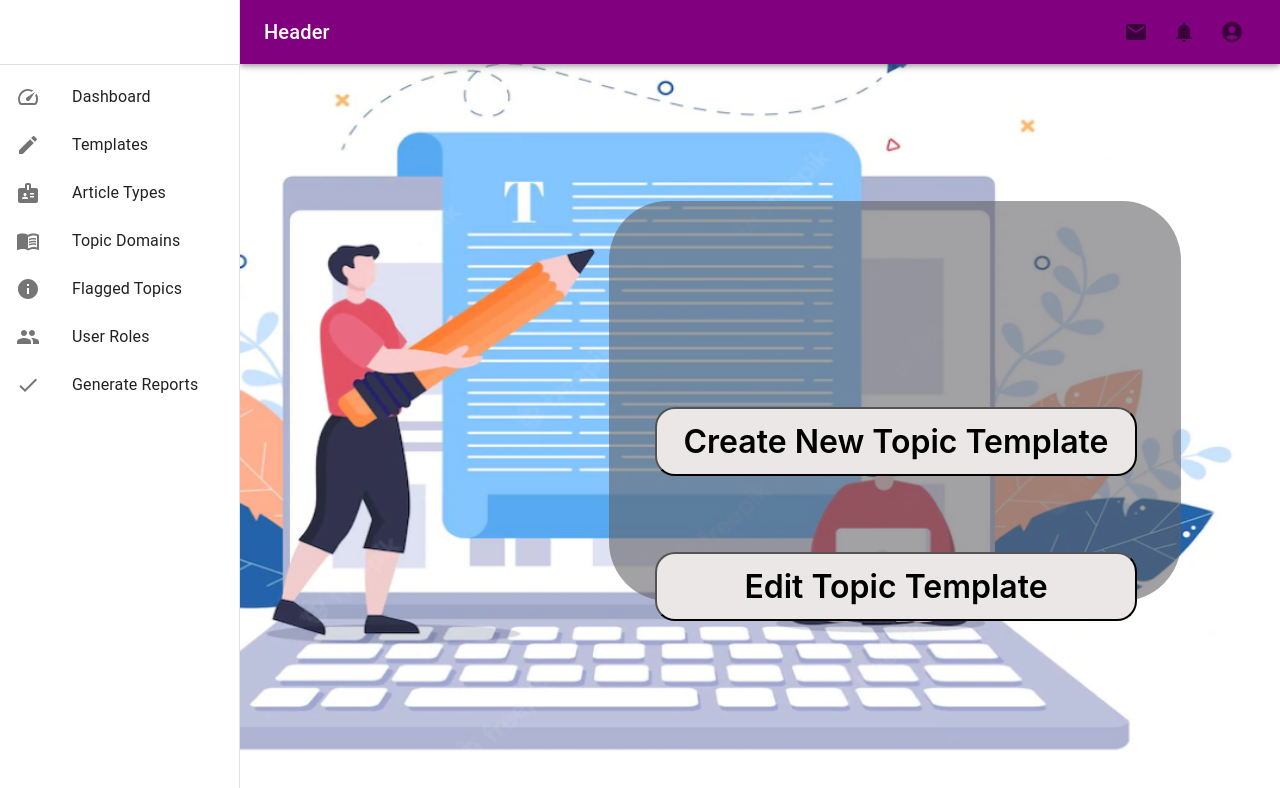
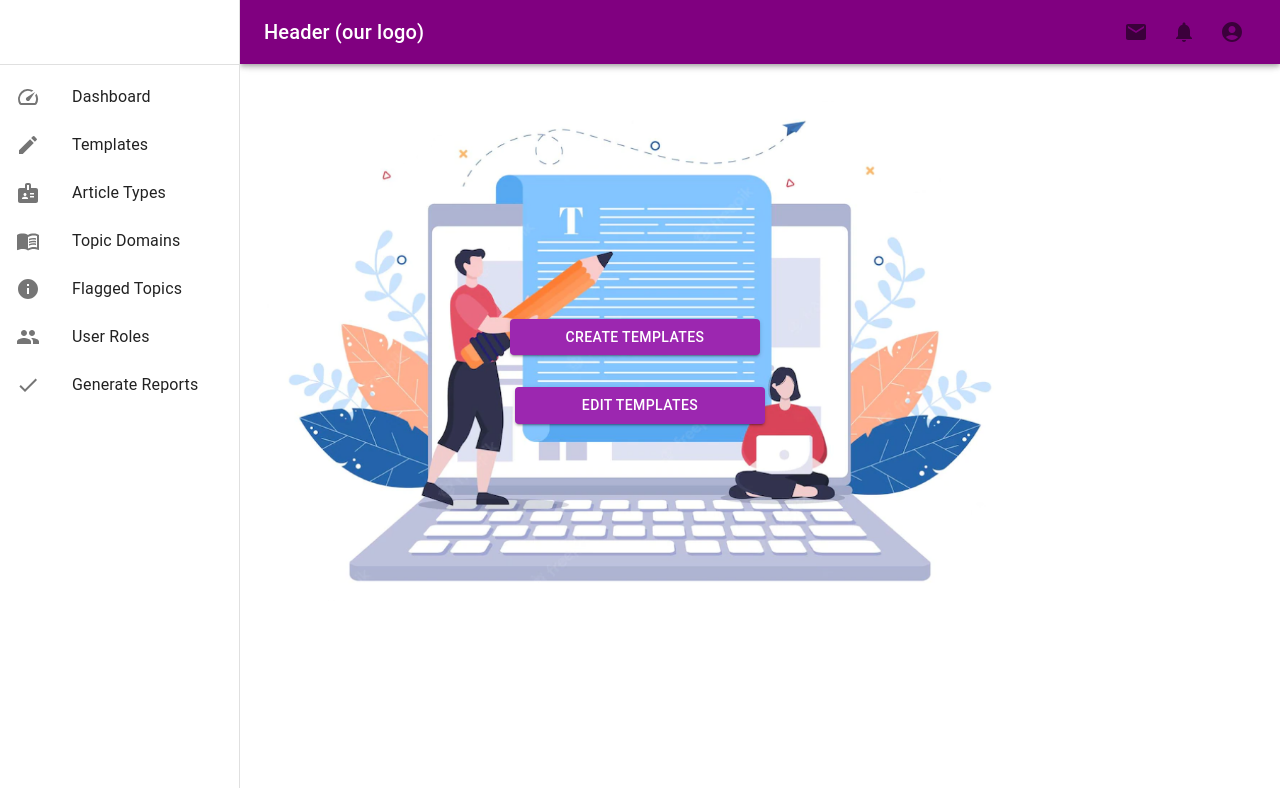
Before and after one commit to writergate/topic-planner, a Next.js app: page /Templates in a window 1280 px wide. Shown: the top 788 px of the page. Built offline with nearby package versions, Linux system fonts and the light colour scheme.

Commit message:
adjust content

```diff
--- a/components/Layout.js
+++ b/components/Layout.js
@@ -12,7 +12,7 @@ const Layout =({children}) => {
       <div className="content">
          {GetRouter() && <Header/>}
         {children}
-       {GetRouter() && <Navbar/>}
+        {GetRouter() && <Navbar/>}
       </div>
 
     );
--- a/components/Navbar.js
+++ b/components/Navbar.js
@@ -106,7 +106,7 @@ function Navbar() {
             <li>
               <CheckIcon /> <Link href="/ArticleApproval">Articles approval</Link>
             </li>
-          </ul>npm run dev
+          </ul>
 
         </div>
       </div>
@@ -155,6 +155,7 @@ import IconButton from '@mui/material/IconButton';
 import NotificationsIcon from '@mui/icons-material/Notifications';
 
 import AccountCircleIcon from '@mui/icons-material/AccountCircle';
+import { useRouter } from 'next/router';
 
 
 
@@ -170,6 +171,8 @@ const iconMap = {
 };
 
 export default function NavBar() {
+  const router = useRouter();
+
   return (
     <Box sx={{ display: 'flex',  }}>
       <CssBaseline />
@@ -184,7 +187,7 @@ export default function NavBar() {
        <Toolbar>
 
           <Typography variant="h6" noWrap component="div">
-            Header
+            Header (our logo)
           </Typography>
           <div style={{ flexGrow: 1 }}></div>
           <IconButton
@@ -229,7 +232,7 @@ export default function NavBar() {
         <List>
           {['Dashboard', 'Templates', 'Article Types', 'Topic Domains','Flagged Topics', 'User Roles', 'Generate Reports'].map((text, index) => (
             <ListItem key={text} disablePadding>
-              {/*//<Link href={`/${text.replace(' ', '')}`} passHref noHydration>*/}
+              <Link href={`/${text.replace(' ', '')}`} passHref >
                  <ListItemButton sx={{':hover': {backgroundColor: 'purple'}}}>
 
                   <ListItemIcon>
@@ -237,7 +240,7 @@ export default function NavBar() {
                   </ListItemIcon>
                   <ListItemText primary={text} />
               </ListItemButton>
-
+              </Link>
             </ListItem>
           ))}
         </List>
@@ -246,13 +249,14 @@ export default function NavBar() {
 
       <Box
         component="main"
-        sx={{ flexGrow: 1, backgroundColor: 'background.default', p: 3 }}
+        sx={{ flexGrow: 1, backgroundColor: 'background.default', p: 3 }} //p means padding
       >
         <Toolbar />
+       {/*start no need*/}
+        <Typography paragraph>
 
-        <Typography paragraph>
-        hi
         </Typography>
+        {/*End no need*/}
       </Box>
     </Box>
   );
--- a/pages/Templates.js
+++ b/pages/Templates.js
@@ -1,32 +1,64 @@
 
-import { Box } from '@mui/material'
+
 import Image from 'next/legacy/image'
-import { useRouter } from 'next/router'
+import { useRouter } from 'next/router';
+import { Box } from '@mui/material';
+import Button from '@mui/material/Button';
 
 function Templates() {
-    const router = useRouter()
+    const router = useRouter();
+    const handleCreateButtonClick = () => {
+        console.log('Button 1 clicked');
+        router.push('/createTemplates');
+    };
+
+    const handleEditButtonClick = () => {
+        router.push('/editTemplates');
+    };
 
     return (
 
-        <div className="bg-image-TemplateWrapper">
+        <Box sx={{
+            padding: '20px',
+            marginTop: '10px',
+            marginLeft: '260px',
+            marginRight: '260px',
+            color: 'white',
+            backgroundImage: 'url("/templates.png")',
+            backgroundSize: 'cover',
+            backgroundRepeat: 'no-repeat',
+            backgroundPosition: 'center',
+            /*when the screen width is 600px or less. We've set the height to 300px and changed the backgroundSize to contain, which will scale the image down to fit within the Box component.*/
+            height: '500px',
+            '@media screen and (max-width: 600px)': {
+                height: '300px',
+                backgroundSize: 'contain',
+                backgroundPosition: 'top',
+            },
+        }}>
 
-            <Image src="/templates.png"
-                alt="Picture of the writing of Admins"
-                layout="fill"
-            />
 
-            <Box className='templatesBox'>
-                <button className='CreateTemplateButton' type='button' onClick={() => router.push('/createTemplates')}>
-                    Create New Topic Template
-                </button>
+            <Box
+                sx={{
+                    display: 'flex',
+                    alignItems: 'center',
+                    justifyContent: 'center',
+                    height: '500px',
+                    flexDirection: 'column'
+                }}
+            >
+                <Button variant="contained" color="secondary" onClick={handleCreateButtonClick} sx={{ width: '250px', marginRight: '10px' }} >
+                    Create Templates
+                </Button>
+                <Box sx={{ my: 2 }} />
+                <Button variant="contained" color="secondary" onClick={handleEditButtonClick} sx={{ width: '250px' }} >
+                    Edit Templates
+                </Button>
+            </Box>
 
-                <button className='EditTemplateButton' onClick={() => router.push('/editTemplates')}>
-                    Edit Topic Template
-                </button>
-                </Box>
 
-        </div>
 
+        </Box>
     )
 
 }
--- a/styles/Templatespage.css
+++ b/styles/Templatespage.css
@@ -1,13 +1,9 @@
-.templatesBox{
+.templatesBox {
     position: absolute;
     width: 572px;
     height: 50%;
-    left: 609px;
-    top: 201px;
-
-
-
-
+    margin-left: 300px;
+    margin-top: 100px;
 
     background: rgba(96, 94, 99, 0.58);
     border-radius: 59px;
@@ -64,8 +60,8 @@
     border: 5px solid #FCB955;
     color: #FFFBFB;
 }
-
-.bg-image-TemplateWrapper{
+/*
+.bg-image-TemplateWrapper {
     background-attachment: fixed;
     background-repeat: no-repeat;
     background-size: cover;
@@ -73,3 +69,4 @@
 
 
 }
+*/
```
Also changed, not shown: components/Table.js (deleted, +0 -36 lines), components/TableComponent.js (added, +47 -0 lines), pages/ArticleTypes.js (+24 -2 lines), pages/FlaggedTopcs.js (deleted, +0 -35 lines), pages/FlaggedTopics.js (added, +31 -0 lines), pages/TopicDomains.js (+25 -1 lines).
